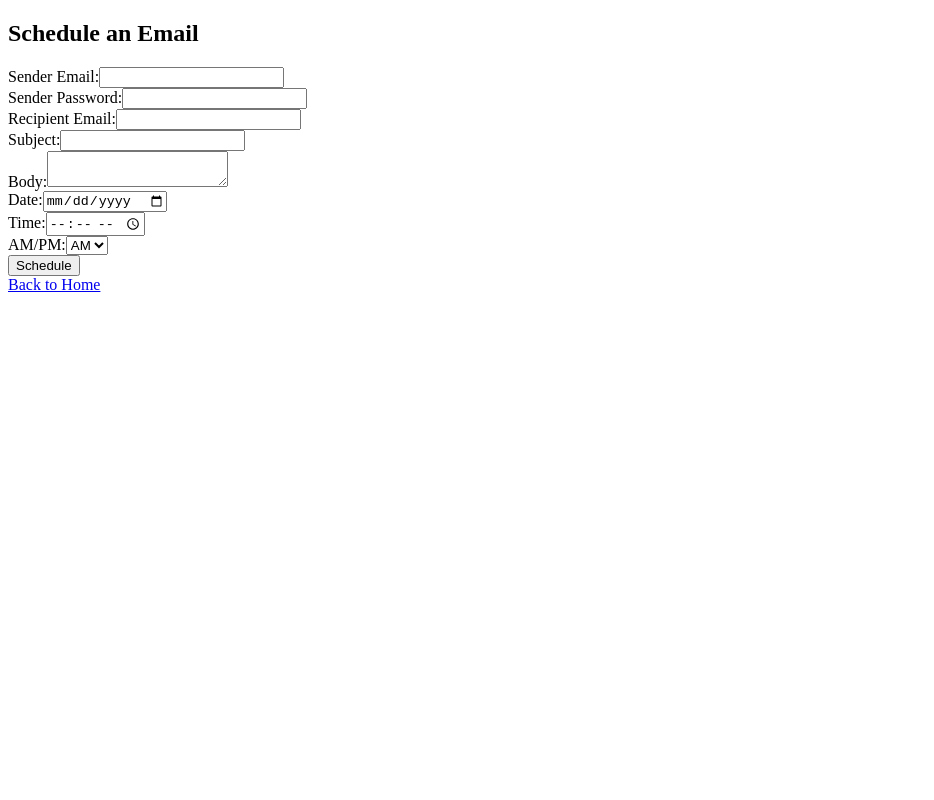
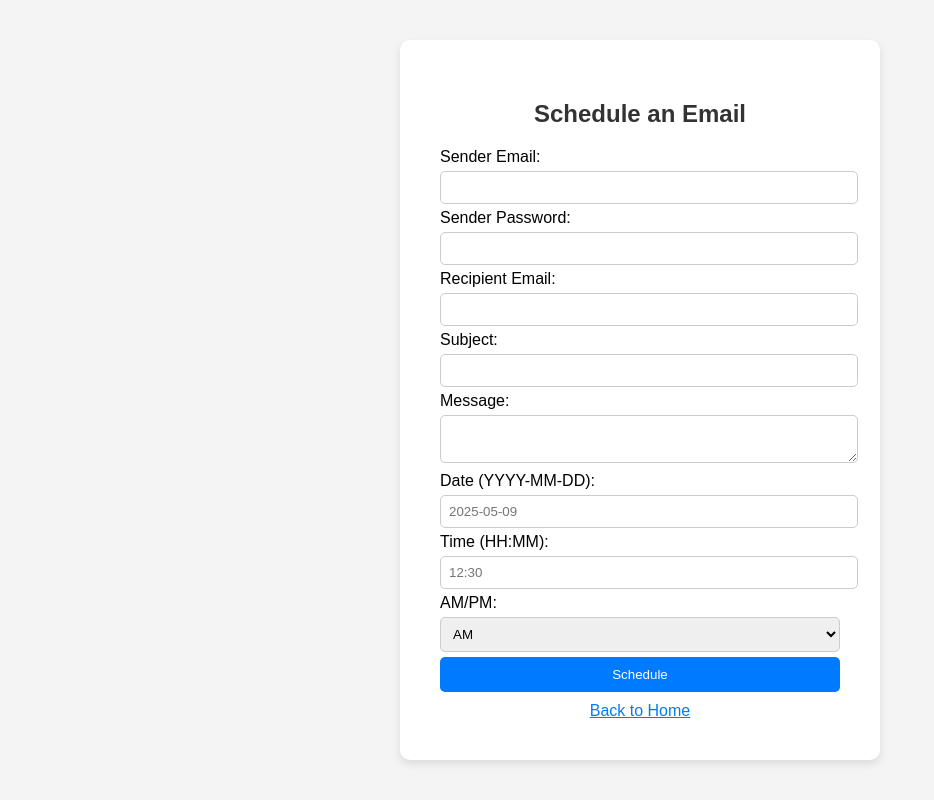
Before and after one commit to mailsender123/Mail-scheduler, a Flask app: page /schedule in a window 1280 px wide. Shown: the whole page, without its empty margins (0-934 px from the left). Run offline with Flask 3, Linux system fonts and the light colour scheme.

Commit message:
schedule.html

```diff
--- a/templates/schedule.html
+++ b/templates/schedule.html
@@ -1,23 +1,56 @@
-<!-- templates/schedule.html -->
+<!-- schedule.html -->
 <!DOCTYPE html>
 <html>
 <head>
-    <title>Schedule an Email</title>
+    <title>Schedule Email</title>
+    <style>
+        body { font-family: Arial, sans-serif; display: flex; justify-content: center; align-items: center; height: 100vh; margin: 0; background-color: #f4f4f4; }
+        .form-container { background-color: white; padding: 40px; border-radius: 10px; box-shadow: 0 4px 8px rgba(0, 0, 0, 0.1); max-width: 400px; width: 90%; }
+        input, textarea, select { width: 100%; padding: 8px; margin: 5px 0; border-radius: 5px; border: 1px solid #ccc; }
+        button { width: 100%; padding: 10px; background-color: #007BFF; color: white; border: none; border-radius: 5px; cursor: pointer; }
+        button:hover { background-color: #0056b3; }
+        h2 { margin-bottom: 20px; text-align: center; color: #333; }
+        p { color: red; text-align: center; }
+        a { display: block; text-align: center; margin-top: 10px; color: #007BFF; }
+    </style>
 </head>
 <body>
-    <h2>Schedule an Email</h2>
-    {% if error %}<p style="color: red;">{{ error }}</p>{% endif %}
-    <form method="post">
-        <label>Sender Email:</label><input type="email" name="sender_email"><br>
-        <label>Sender Password:</label><input type="password" name="sender_password"><br>
-        <label>Recipient Email:</label><input type="email" name="recipient_email"><br>
-        <label>Subject:</label><input type="text" name="subject"><br>
-        <label>Body:</label><textarea name="body"></textarea><br>
-        <label>Date:</label><input type="date" name="date"><br>
-        <label>Time:</label><input type="time" name="time"><br>
-        <label>AM/PM:</label><select name="ampm"><option value="am">AM</option><option value="pm">PM</option></select><br>
-        <input type="submit" value="Schedule">
-    </form>
-    <a href="/">Back to Home</a>
+    <div class="form-container">
+        <h2>Schedule an Email</h2>
+        {% if error %}
+            <p>{{ error }}</p>
+        {% endif %}
+        <form method="post">
+            <label>Sender Email:</label>
+            <input type="email" name="sender_email" required><br>
+
+            <label>Sender Password:</label>
+            <input type="password" name="sender_password" required><br>
+
+            <label>Recipient Email:</label>
+            <input type="email" name="recipient_email" required><br>
+
+            <label>Subject:</label>
+            <input type="text" name="subject" required><br>
+
+            <label>Message:</label>
+            <textarea name="body" required></textarea><br>
+
+            <label>Date (YYYY-MM-DD):</label>
+            <input type="text" name="date" placeholder="2025-05-09" required><br>
+
+            <label>Time (HH:MM):</label>
+            <input type="text" name="time" placeholder="12:30" required><br>
+
+            <label>AM/PM:</label>
+            <select name="ampm">
+                <option value="am">AM</option>
+                <option value="pm">PM</option>
+            </select><br>
+
+            <button type="submit">Schedule</button>
+        </form>
+        <a href="/">Back to Home</a>
+    </div>
 </body>
 </html>
```
